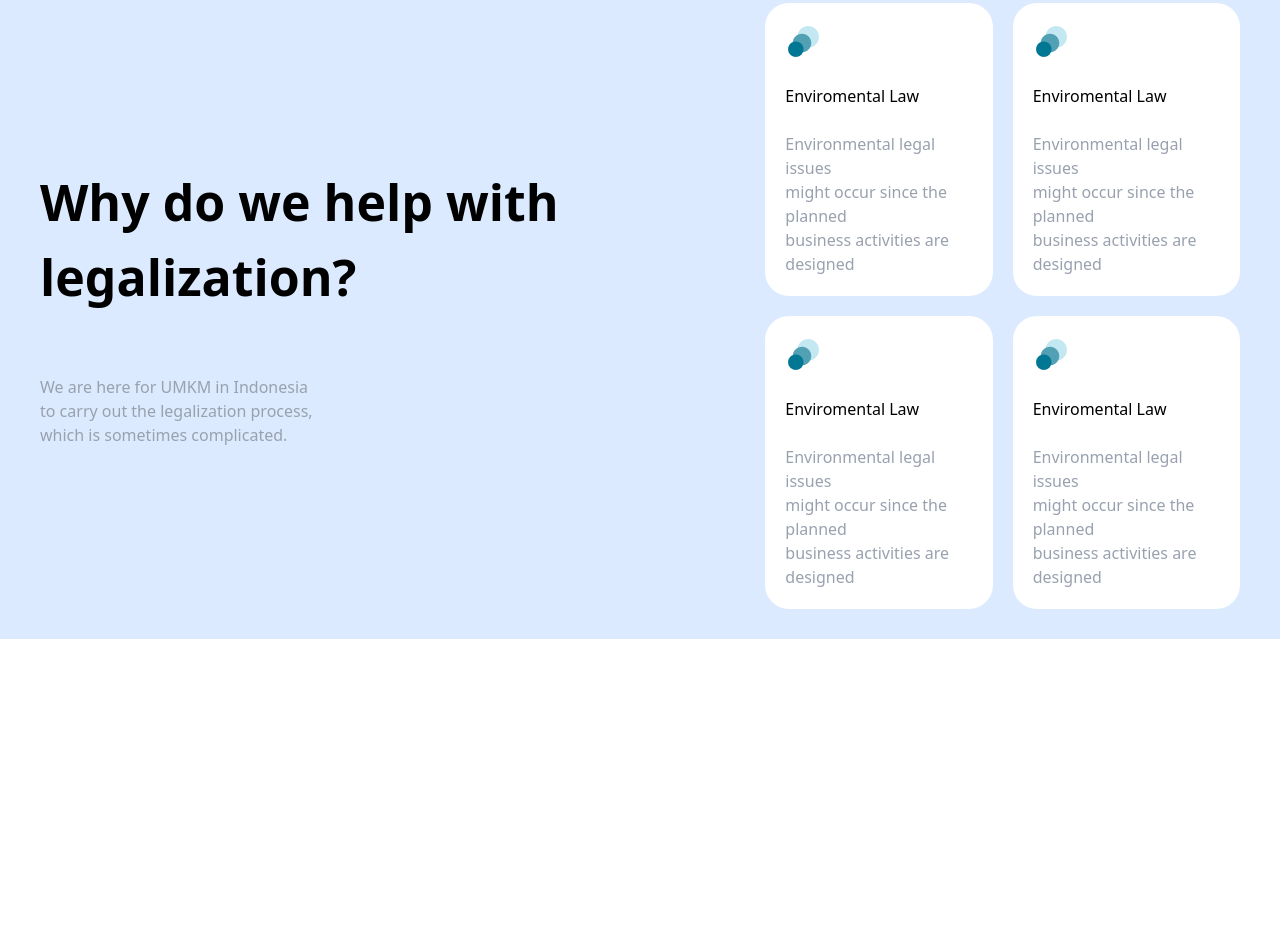
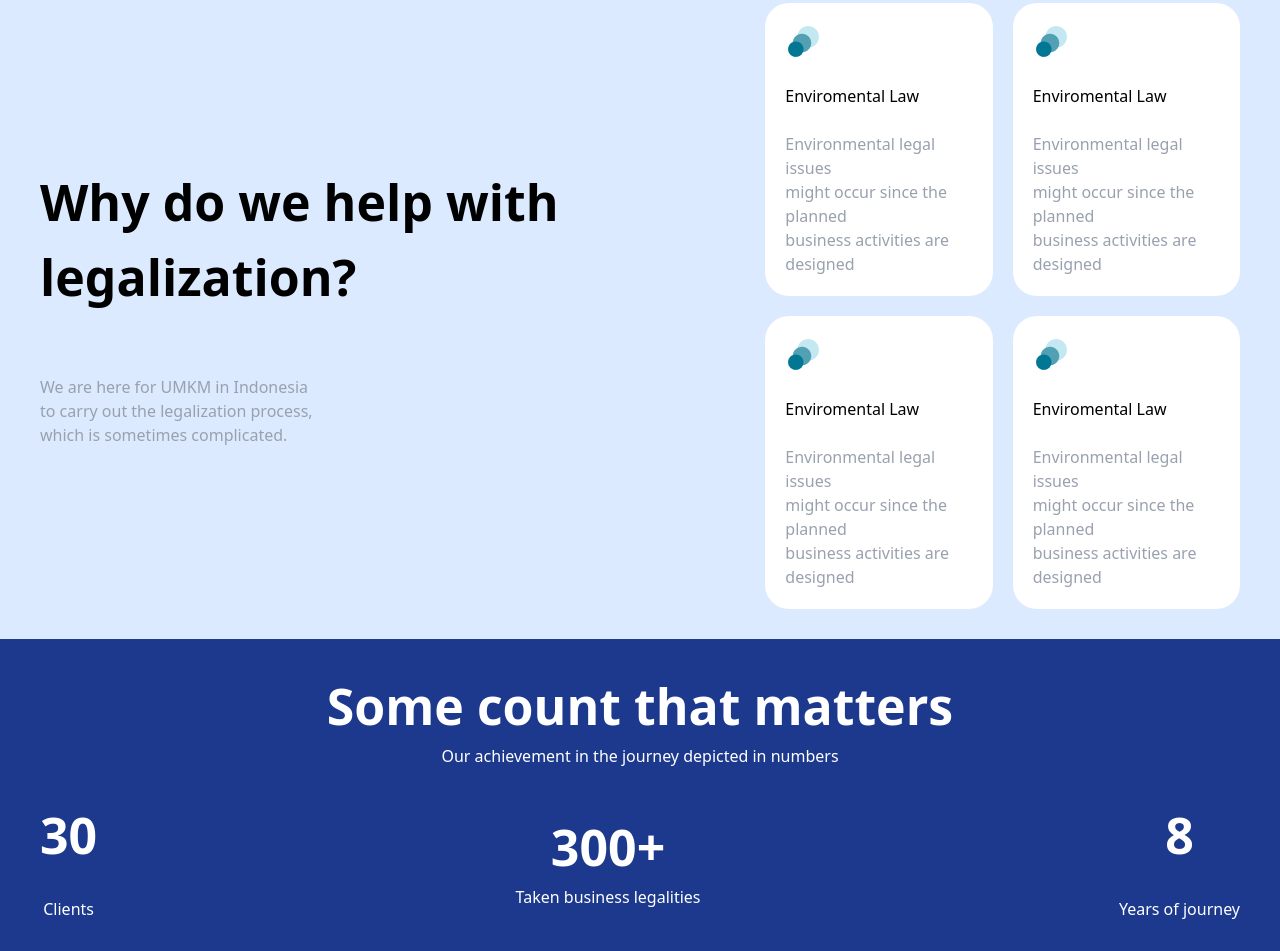
Before and after one commit to Hojiakbar-art/Tailwind, a website: page index.html in a window 1280 px wide. Shown: the part 1010-1961 px from the top of the page. Before the commit the page ends 1699 px from the top, so only its background shows below. Drawn offline with Linux system fonts and the light colour scheme.

Commit message:
Added section 3

```diff
--- a/index.html
+++ b/index.html
@@ -27,12 +27,12 @@
     <div class="max-w-300 flex justify-around items-center m-auto">
         <div class="flex flex-col gap-15 ">
             <div class="flex gap-3 items-center bg-blue-100 rounded-4xl p-[7px_25px]">
-                <p class="p-[3px_20px] rounded-4xl w-25 text-white bg-blue-950 text-center">New</p>
+                <p class="p-[3px_20px] rounded-4xl w-25 text-white bg-blue-900 text-center">New</p>
                 <p>Stay connected to the upcoming & Recent jobs</p>
             </div>
             <h1 class="text-[50px] font-bold">Your Solution Legal Consultacy</h1>
             <p>We are here to help you take care of your legality with the best service especially for you.</p>
-            <p class="p-5 rounded-4xl text-white bg-blue-950 w-50  text-center">GET STARTED</p>
+            <p class="p-5 rounded-4xl text-white bg-blue-900 w-50  text-center">GET STARTED</p>
             <img class="w-70" src="./Group 25.png" alt="">
         </div>
         <div>
@@ -46,7 +46,7 @@
     </div>
 
 
-    <section class="w-full bg-blue-100 p-[30px_0px] m-[50px_0px]">
+    <section class="w-full bg-blue-100 p-[30px_0px] mt-[50px]">
         <div class="max-w-300 m-auto flex items-center justify-around">
             <div class="flex flex-col gap-15">
                 <h1 class="font-bold text-[50px]">Why do we help with legalization?</h1>
@@ -88,5 +88,31 @@
             </div>
         </div>
     </section>
+
+
+    <section class="w-full p-[30px_0px] bg-blue-900">
+        <div class="max-w-300 m-auto text-white">
+            <h1 class="text-center text-[50px] font-bold">Some count that matters</h1>
+
+            <p class="text-center ">Our achievement in the journey depicted in numbers</p>
+            <div class="flex justify-between items-center mt-[30px]">
+
+                <div class="text-center ">
+                    <h1 class="text-center text-[50px] font-bold">30</h1>
+                    <br>
+                    <p>Clients</p>
+                </div>
+                <div class="text-center">
+                    <h1 class="text-center text-[50px] font-bold">300+</h1>
+                    <p>Taken business legalities</p>
+                </div>
+                <div class="text-center">
+                    <h1 class="text-center text-[50px] font-bold">8</h1>
+                    <br>
+                    <p>Years of journey</p>
+                </div>
+            </div>
+        </div>
+    </section>
 </body>
 </html>
```
Also changed, not shown: src/output.css.
